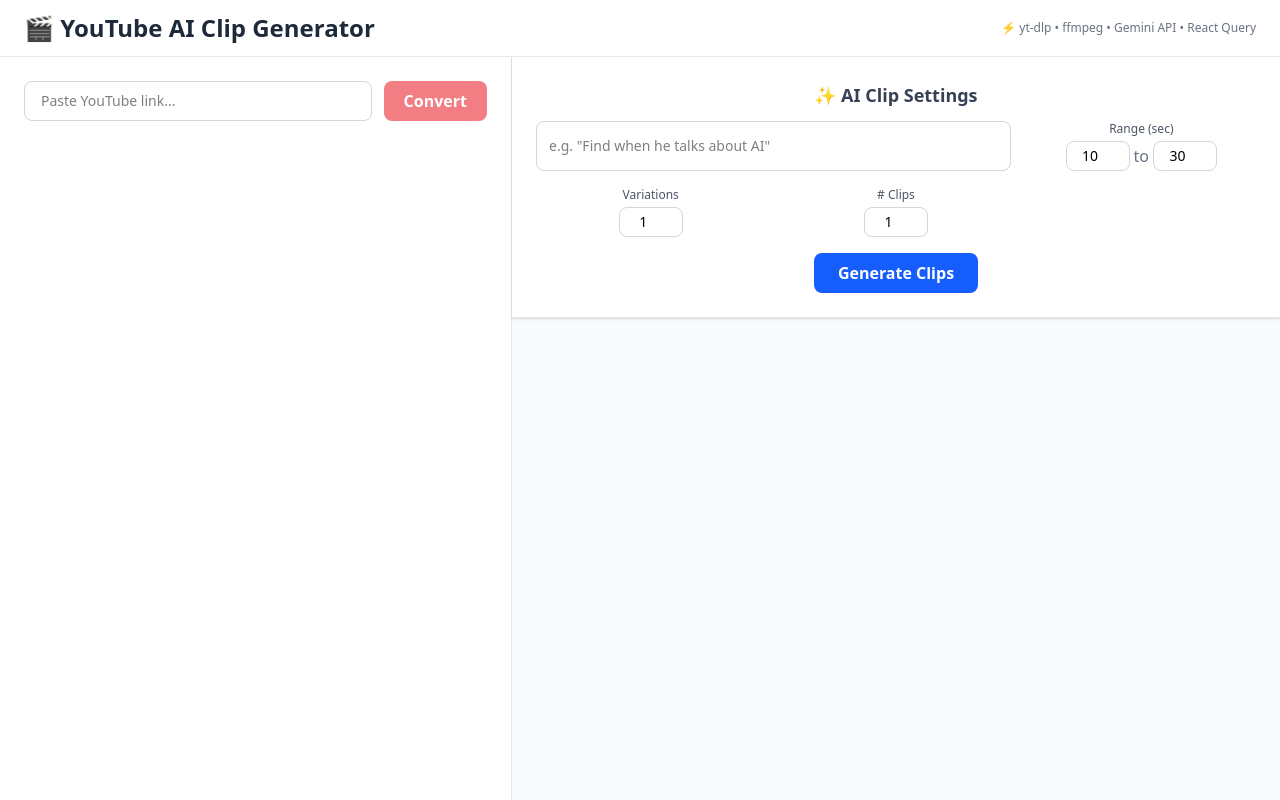
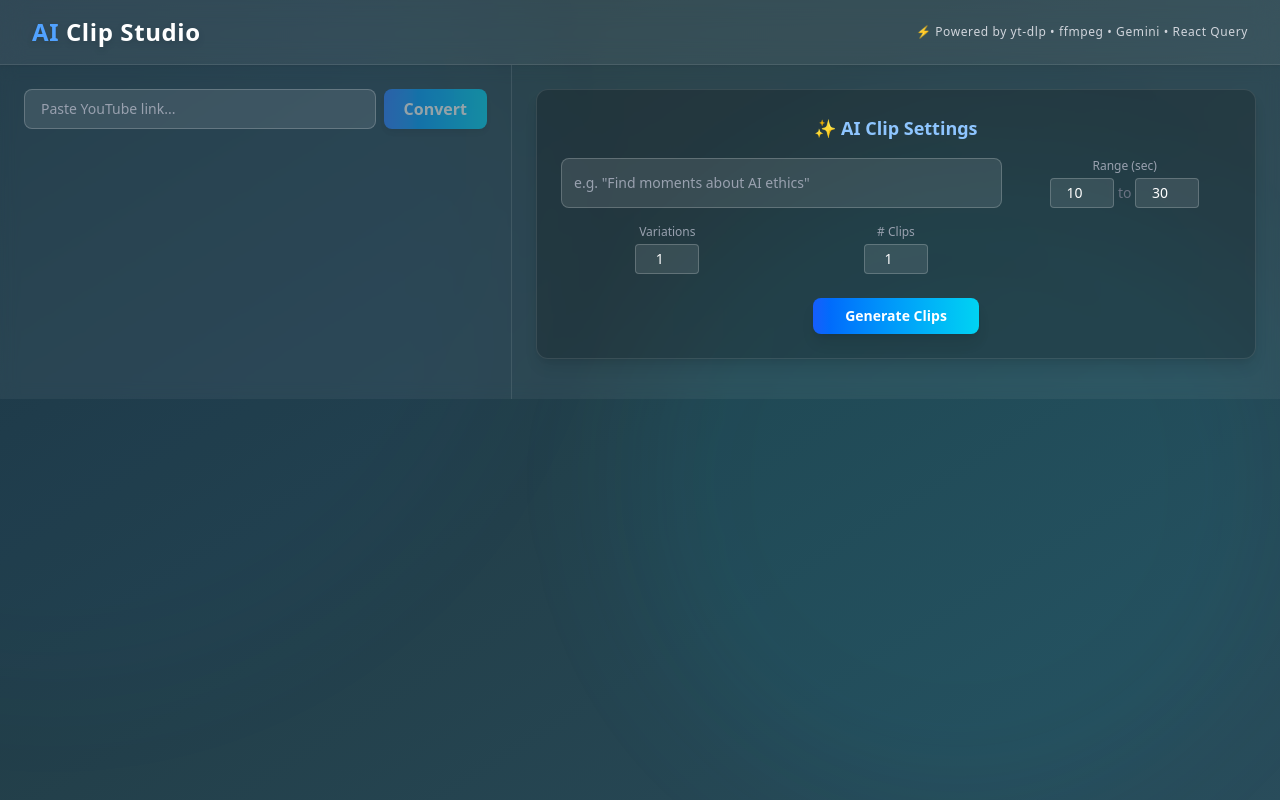
Before and after one commit to TristanStephen18/autoclip_farm, a React (Vite) app in the folder client/: page /yt in a window 1280 px wide. Built offline with nearby package versions, Linux system fonts and the light colour scheme.

Commit message:
changed ui

```diff
--- a/client/src/pages/trials/youtubevideoextractor.tsx
+++ b/client/src/pages/trials/youtubevideoextractor.tsx
@@ -2,11 +2,16 @@ import React, { useRef, useState, useEffect } from "react";
 import { useMutation } from "@tanstack/react-query";
 import axios from "axios";
 
-/* 🔄 Fullscreen Loader Overlay */
+/* 🔄 Loader Overlay */
 const LoaderOverlay: React.FC<{ text?: string }> = ({ text }) => (
-  <div className="absolute inset-0 flex flex-col items-center justify-center bg-white/70 backdrop-blur-md z-30">
-    <div className="animate-spin rounded-full h-12 w-12 border-t-4 border-blue-600 mb-4"></div>
-    <p className="text-gray-700 font-semibold text-lg">{text || "Processing..."}</p>
+  <div className="absolute inset-0 flex flex-col items-center justify-center bg-black/40 backdrop-blur-md z-30">
+    <div className="relative">
+      <div className="h-14 w-14 border-4 border-transparent border-t-blue-500 rounded-full animate-spin"></div>
+      <div className="absolute inset-0 rounded-full border border-blue-300/40 animate-pulse"></div>
+    </div>
+    <p className="text-blue-100 font-semibold text-lg mt-4 drop-shadow-md">
+      {text || "Processing..."}
+    </p>
   </div>
 );
 
@@ -19,7 +24,6 @@ const YouTubeExtractor: React.FC = () => {
   const [showTranscript, setShowTranscript] = useState(false);
   const videoRef = useRef<HTMLVideoElement | null>(null);
 
-  /* 🎬 Convert Mutation */
   const convertMutation = useMutation({
     mutationFn: async (ytUrl: string) => {
       const res = await axios.post("http://localhost:3000/yt/convert", { url: ytUrl });
@@ -27,11 +31,9 @@ const YouTubeExtractor: React.FC = () => {
     },
   });
 
-  /* ✂️ Clip Mutation */
   const clipMutation = useMutation({
     mutationFn: async () => {
       if (!convertMutation.data?.url) throw new Error("No video available to clip.");
-
       const res = await axios.post("http://localhost:3000/ai/clip", {
         prompt,
         videoPath: convertMutation.data.url,
@@ -44,7 +46,6 @@ const YouTubeExtractor: React.FC = () => {
     },
   });
 
-  /* Auto-set video volume */
   useEffect(() => {
     if (videoRef.current) {
       videoRef.current.muted = false;
@@ -64,86 +65,88 @@ const YouTubeExtractor: React.FC = () => {
     clipMutation.mutate();
   };
 
-  /* 🧠 Layout */
   return (
-    <div className="w-screen h-screen bg-gradient-to-br from-slate-50 via-slate-100 to-slate-200 flex flex-col overflow-hidden">
-      {/* 🔝 Header */}
-      <header className="bg-white shadow-md flex justify-between items-center px-6 py-3 border-b border-gray-200">
-        <h1 className="text-2xl font-bold text-gray-800">
-          🎬 YouTube AI Clip Generator
+    <div className="relative w-screen h-screen overflow-hidden text-gray-200 font-inter">
+      {/* 🌌 Animated gradient background */}
+      <div className="absolute inset-0 bg-gradient-to-br from-[#0f2027] via-[#203a43] to-[#2c5364] animate-gradient-x"></div>
+      <div className="absolute -top-1/3 -left-1/3 w-[60rem] h-[60rem] bg-blue-500/10 rounded-full blur-3xl animate-pulse-slow"></div>
+      <div className="absolute bottom-0 right-0 w-[40rem] h-[40rem] bg-cyan-400/10 rounded-full blur-3xl animate-pulse-slower"></div>
+
+      {/* ⚙️ Header */}
+      <header className="relative z-10 flex justify-between items-center px-8 py-4 bg-white/10 backdrop-blur-md border-b border-white/10 shadow-sm">
+        <h1 className="text-2xl font-bold tracking-wide text-white drop-shadow-md">
+          <span className="text-blue-400">AI</span> Clip Studio
         </h1>
-        <div className="text-xs text-gray-500">
-          ⚡ yt-dlp • ffmpeg • Gemini API • React Query
-        </div>
+        <p className="text-xs text-gray-300 tracking-wider">
+          ⚡ Powered by yt-dlp • ffmpeg • Gemini • React Query
+        </p>
       </header>
 
-      {/* 🌍 Main Workspace */}
-      <div className="flex flex-1 overflow-hidden relative">
+      {/* 🧩 Main Workspace */}
+      <main className="relative flex flex-1 z-10 backdrop-blur-sm">
         {(convertMutation.isPending || clipMutation.isPending) && (
           <LoaderOverlay
             text={
               convertMutation.isPending
-                ? "Downloading and processing video..."
-                : "Analyzing transcript and generating clips..."
+                ? "Downloading and analyzing video..."
+                : "Generating clips with AI magic..."
             }
           />
         )}
 
         {/* 🎥 LEFT PANEL */}
-        <section className="w-[40%] bg-white border-r border-gray-200 flex flex-col p-6 overflow-hidden">
-          {/* URL Input */}
-          <form onSubmit={handleConvert} className="flex gap-3 mb-5">
+        <section className="w-[40%] border-r border-white/10 bg-white/5 backdrop-blur-md p-6 flex flex-col overflow-hidden">
+          {/* YouTube input */}
+          <form onSubmit={handleConvert} className="flex gap-2 mb-5">
             <input
               type="text"
               placeholder="Paste YouTube link..."
               value={url}
               onChange={(e) => setUrl(e.target.value)}
-              className="flex-1 border border-gray-300 rounded-lg px-4 py-2 text-sm focus:ring-2 focus:ring-red-500 focus:outline-none"
+              className="flex-1 bg-white/10 border border-white/20 rounded-lg px-4 py-2 text-sm text-white placeholder-gray-400 focus:ring-2 focus:ring-blue-400 focus:outline-none"
             />
             <button
               type="submit"
               disabled={!url || convertMutation.isPending}
-              className="bg-red-600 text-white px-5 py-2 rounded-lg font-semibold hover:bg-red-700 transition disabled:opacity-50"
+              className="px-5 py-2 rounded-lg bg-gradient-to-r from-blue-500 to-cyan-400 text-white font-semibold shadow-md hover:opacity-90 transition disabled:opacity-50"
             >
-              {convertMutation.isPending ? "Converting..." : "Convert"}
+              {convertMutation.isPending ? "Processing..." : "Convert"}
             </button>
           </form>
 
-          {/* Video Player */}
+          {/* Video Player + Transcript */}
           {convertMutation.isSuccess && (
             <>
-              <div className="sticky top-0 bg-white pb-3 z-10 border-b border-gray-100">
               <video
                 ref={videoRef}
                 controls
-                  className="w-full rounded-xl shadow-md"
+                className="w-full rounded-xl shadow-lg border border-white/20 mb-3"
                 src={`http://localhost:3000${convertMutation.data.url}`}
               />
-                <p className="mt-2 text-center text-gray-600 text-sm font-medium truncate">
-                  🎥 {convertMutation.data.title}
+              <p className="text-sm text-center text-gray-300 font-medium truncate mb-2">
+                🎞️ {convertMutation.data.title}
               </p>
-
-                {/* Toggle Transcript */}
               <button
                 onClick={() => setShowTranscript((s) => !s)}
-                  className="mt-3 text-sm font-medium text-blue-600 hover:text-blue-700 underline transition"
+                className="text-xs font-medium text-blue-400 hover:text-cyan-300 transition mb-3"
               >
                 {showTranscript ? "Hide Transcript" : "Show Transcript"}
               </button>
-              </div>
 
-              {/* Transcript Section */}
               {showTranscript && (
-                <div className="mt-3 overflow-y-auto flex-1 pr-2">
-                  <h4 className="text-sm font-semibold text-gray-700 mb-2">
-                    🗒️ Transcript
+                <div className="overflow-y-auto flex-1 pr-2 bg-black/20 rounded-lg border border-white/10 p-3">
+                  <h4 className="text-sm font-semibold text-blue-300 mb-2">
+                    🗒 Transcript
                   </h4>
-                  <div className="space-y-1 text-xs leading-relaxed text-gray-700 bg-gray-50 p-3 rounded-lg border border-gray-200">
+                  <div className="space-y-1 text-xs text-gray-200 leading-relaxed">
                     {convertMutation.data.captions?.captions.map(
                       (c: { start: number; end: number; text: string }, i: number) => (
-                        <p key={i} className="hover:bg-gray-100 rounded-md px-2 py-1 cursor-default">
-                          <span className="text-blue-500 font-semibold mr-1">
-                            [{c.start.toFixed(1)}s - {c.end.toFixed(1)}s]
+                        <p
+                          key={i}
+                          className="hover:bg-white/10 rounded-md px-2 py-1 transition cursor-default"
+                        >
+                          <span className="text-cyan-400 font-semibold mr-1">
+                            [{c.start.toFixed(1)}s – {c.end.toFixed(1)}s]
                           </span>
                           {c.text}
                         </p>
@@ -157,29 +160,25 @@ const YouTubeExtractor: React.FC = () => {
         </section>
 
         {/* ⚙️ RIGHT PANEL */}
-        <section className="flex-1 flex flex-col bg-gray-50">
+        <section className="flex-1 flex flex-col bg-white/5 backdrop-blur-md p-6">
           {/* Controls */}
-          <div className="p-6 border-b border-gray-200 bg-white shadow-sm">
-            <h3 className="text-lg font-semibold text-gray-700 mb-3 text-center">
+          <div className="p-6 bg-black/20 rounded-xl border border-white/10 shadow-lg mb-4">
+            <h3 className="text-lg font-semibold text-blue-300 text-center mb-4">
               ✨ AI Clip Settings
             </h3>
-
-            <div className="grid grid-cols-1 md:grid-cols-2 lg:grid-cols-3 gap-4">
-              {/* Prompt */}
+            <div className="grid grid-cols-1 md:grid-cols-2 lg:grid-cols-3 gap-4 text-sm">
               <input
                 type="text"
-                placeholder='e.g. "Find when he talks about AI"'
+                placeholder='e.g. "Find moments about AI ethics"'
                 value={prompt}
                 onChange={(e) => setPrompt(e.target.value)}
-                className="border border-gray-300 rounded-lg px-3 py-2 text-sm focus:ring-2 focus:ring-blue-500 focus:outline-none col-span-2"
+                className="col-span-2 bg-white/10 border border-white/20 rounded-lg px-3 py-2 text-white placeholder-gray-400 focus:ring-2 focus:ring-blue-400 focus:outline-none"
               />
 
               {/* Range */}
               <div className="flex flex-col items-center">
-                <label className="text-xs font-medium text-gray-600 mb-1">
-                  Range (sec)
-                </label>
-                <div className="flex gap-1 items-center">
+                <label className="text-xs text-gray-400 mb-1">Range (sec)</label>
+                <div className="flex items-center gap-1">
                   <input
                     type="number"
                     min={1}
@@ -187,7 +186,7 @@ const YouTubeExtractor: React.FC = () => {
                     onChange={(e) =>
                       setRange([Math.min(Number(e.target.value), range[1] - 1), range[1]])
                     }
-                    className="w-16 border border-gray-300 rounded-lg px-2 py-1 text-center text-sm"
+                    className="w-16 bg-white/10 border border-white/20 rounded px-2 py-1 text-center text-white"
                   />
                   <span className="text-gray-500">to</span>
                   <input
@@ -197,80 +196,73 @@ const YouTubeExtractor: React.FC = () => {
                     onChange={(e) =>
                       setRange([range[0], Math.max(Number(e.target.value), range[0] + 1)])
                     }
-                    className="w-16 border border-gray-300 rounded-lg px-2 py-1 text-center text-sm"
+                    className="w-16 bg-white/10 border border-white/20 rounded px-2 py-1 text-center text-white"
                   />
                 </div>
               </div>
 
               {/* Variations */}
               <div className="flex flex-col items-center">
-                <label className="text-xs font-medium text-gray-600 mb-1">Variations</label>
+                <label className="text-xs text-gray-400 mb-1">Variations</label>
                 <input
                   type="number"
                   min={1}
                   value={variations}
                   onChange={(e) => setVariations(Number(e.target.value))}
-                  className="w-16 border border-gray-300 rounded-lg px-2 py-1 text-center text-sm"
+                  className="w-16 bg-white/10 border border-white/20 rounded px-2 py-1 text-center text-white"
                 />
               </div>
 
               {/* # Clips */}
               <div className="flex flex-col items-center">
-                <label className="text-xs font-medium text-gray-600 mb-1"># Clips</label>
+                <label className="text-xs text-gray-400 mb-1"># Clips</label>
                 <input
                   type="number"
                   min={1}
                   value={numberClips}
                   onChange={(e) => setNumberClips(Number(e.target.value))}
-                  className="w-16 border border-gray-300 rounded-lg px-2 py-1 text-center text-sm"
+                  className="w-16 bg-white/10 border border-white/20 rounded px-2 py-1 text-center text-white"
                 />
               </div>
 
-              {/* Submit */}
-              <div className="flex items-center justify-center col-span-full">
+              <div className="col-span-full flex justify-center mt-2">
                 <button
                   onClick={handleClip}
                   disabled={clipMutation.isPending}
-                  className="bg-blue-600 text-white px-6 py-2 rounded-lg font-semibold hover:bg-blue-700 transition disabled:opacity-50 w-full md:w-auto"
+                  className="bg-gradient-to-r from-blue-600 to-cyan-400 text-white px-8 py-2 rounded-lg font-semibold shadow-lg hover:opacity-90 transition disabled:opacity-50"
                 >
-                  {clipMutation.isPending ? "Generating Clips..." : "Generate Clips"}
+                  {clipMutation.isPending ? "Generating..." : "Generate Clips"}
                 </button>
               </div>
             </div>
           </div>
 
           {/* Results */}
-          <div className="flex-1 overflow-y-auto p-6">
-            {clipMutation.isSuccess && clipMutation.data && (
-              <>
-                <h4 className="text-lg font-semibold text-gray-700 mb-4">
-                  🎞️ Generated Clips ({clipMutation.data.total})
-                </h4>
-                <div className="grid grid-cols-2 md:grid-cols-3 xl:grid-cols-4 gap-4">
-                  {clipMutation.data.clips.map((clip: any, i: number) => (
+          <div className="flex-1 overflow-y-auto grid grid-cols-2 md:grid-cols-3 xl:grid-cols-4 gap-4">
+            {clipMutation.isSuccess &&
+              clipMutation.data?.clips?.map((clip: any, i: number) => (
                 <div
                   key={i}
-                      className="bg-white border border-gray-200 rounded-lg overflow-hidden shadow-sm hover:shadow-lg transition"
+                  className="bg-white/10 border border-white/20 rounded-lg overflow-hidden shadow-md hover:shadow-xl hover:border-blue-400/50 transition-all group"
                 >
                   <video
                     controls
-                        className="w-full aspect-video object-cover"
+                    className="w-full aspect-video object-cover group-hover:opacity-90 transition"
                     src={`http://localhost:3000${clip.clipUrl}`}
                   />
-                      <div className="p-3 text-xs text-gray-700">
-                        <p className="font-medium">
-                          ⏱️ {clip.start.toFixed(1)}s → {clip.end.toFixed(1)}s
+                  <div className="p-3 text-xs text-gray-200">
+                    <p className="font-medium text-blue-300">
+                      ⏱ {clip.start.toFixed(1)}s → {clip.end.toFixed(1)}s
                     </p>
-                        <p className="text-gray-600 mt-1 line-clamp-2">💬 {clip.reason}</p>
+                    <p className="text-gray-400 mt-1 line-clamp-2">
+                      💬 {clip.reason}
+                    </p>
                   </div>
                 </div>
               ))}
           </div>
-              </>
-            )}
-          </div>
         </section>
-      </div>
+      </main>
     </div>
   );
 };
```
Lines whose indentation alone changed are shown as unchanged.
